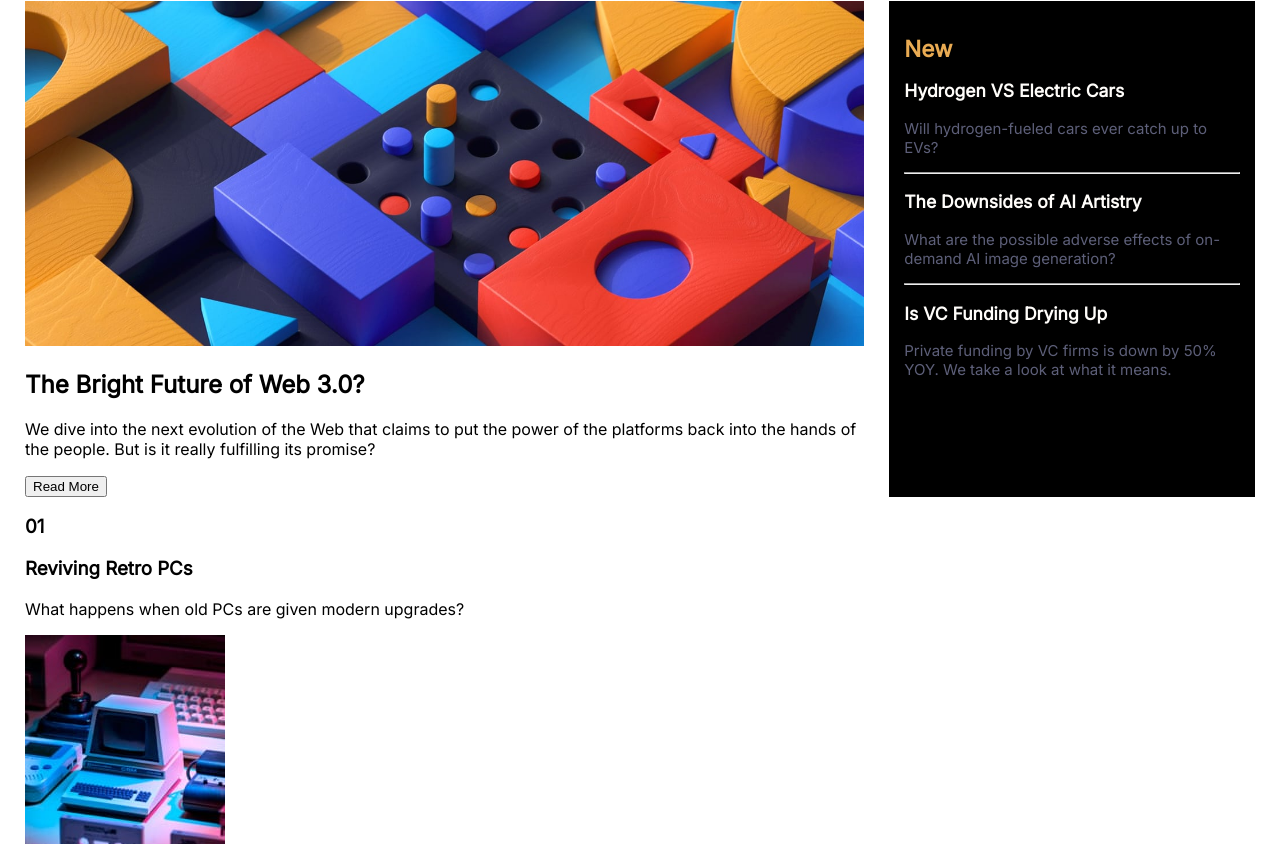
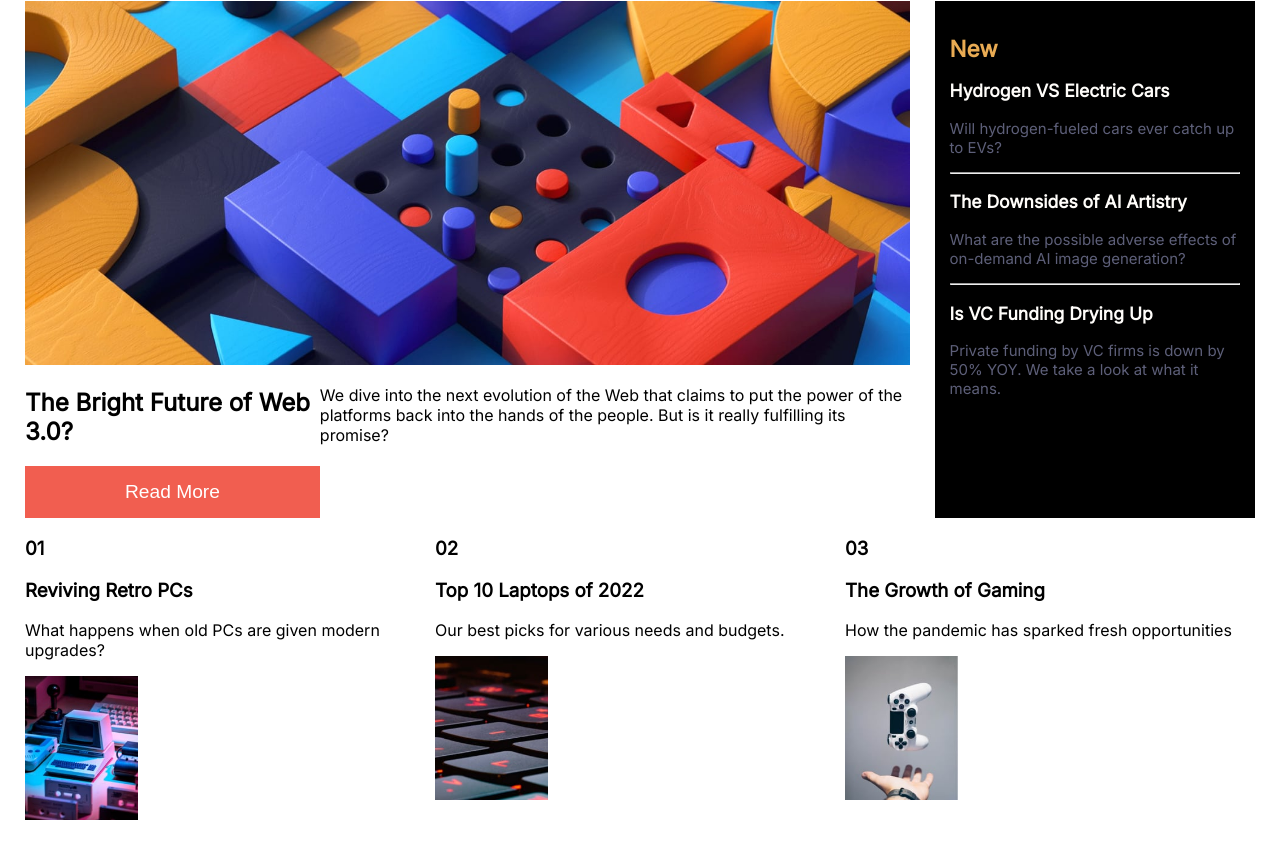
Before and after one commit to SadorDev/W-news, a plain HTML site: page index.html in a window 1280 px wide. Shown: the part 108-952 px from the top of the page. Drawn offline with Linux system fonts and the light colour scheme; a script that the page names is missing.

Commit message:
Styling and positioning added

```diff
--- a/styles.css
+++ b/styles.css
@@ -55,3 +55,37 @@ body {
 .right-grid p {
   color: hsl(236, 13%, 42%);
 }
+
+.bottom-left-grid {
+  display: grid;
+  grid-template-columns: 1fr 2fr;
+}
+
+.bottom-left-grid button {
+  border: none;
+  font-size: larger;
+  padding: 15px 32px;
+  color: #ffff;
+  background-color: hsl(5, 85%, 63%);
+}
+
+.second-container section {
+  display: flex;
+  flex-wrap: wrap;
+}
+
+.second-container section img {
+  position: relative;
+  height: 18vh;
+}
+
+.second-container section h3 p {
+  position: relative;
+  top: 18px;
+  left: 20px;
+}
+
+.second-grid {
+  flex: 1;
+  width: 32%;
+}
```
